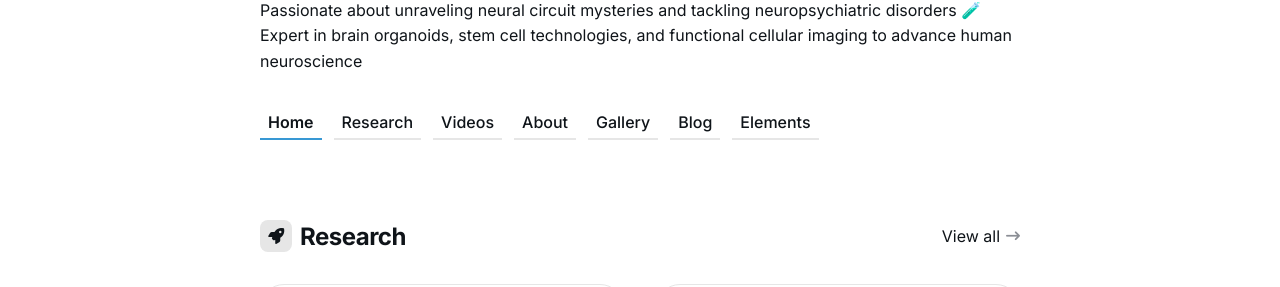
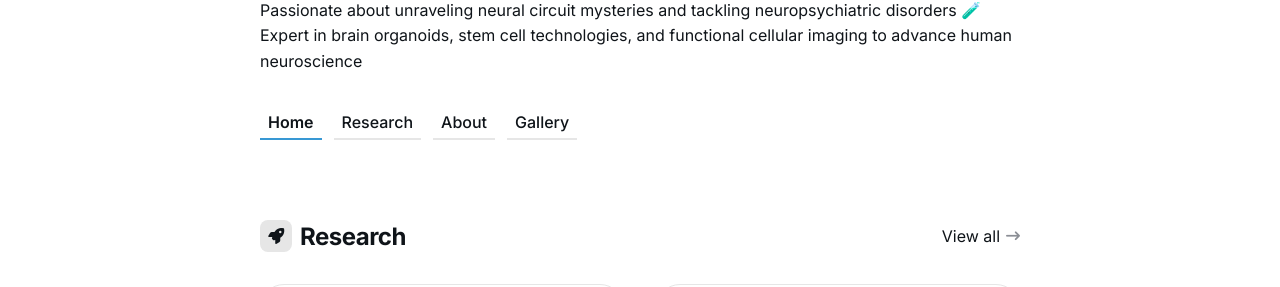
Before and after one commit to ykmiura/ykmiura.github.io, a Jekyll site: the page built from index.html, in a window 1280 px wide. Shown: the part 504-791 px from the top of the page. Built offline with Jekyll 4.4.1, drawn with Linux system fonts in a browser that asks for light colours.

Commit message:
Update settings.yml

```diff
--- a/_data/settings.yml
+++ b/_data/settings.yml
@@ -26,16 +26,10 @@ menu_settings:
       url: '/'
     - title: 'Research'
       url: '/projects/'
-    - title: 'Videos'
-      url: '/videos/'
     - title: 'About'
       url: '/about/'
     - title: 'Gallery'
       url: '/gallery/'
-    - title: 'Blog'
-      url: '/blog/'
-    - title: 'Elements'
-      url: '/elements/'
 
 
 #-------------------------------
```
